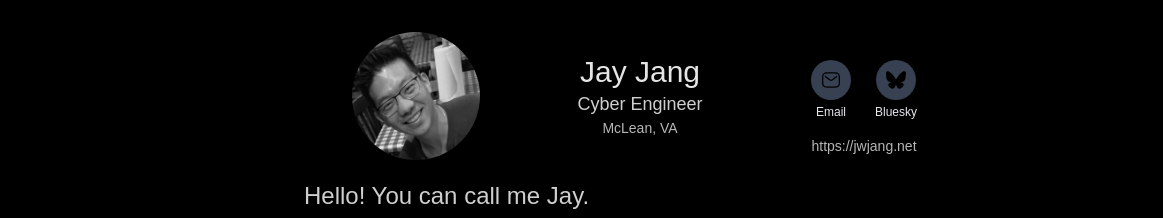
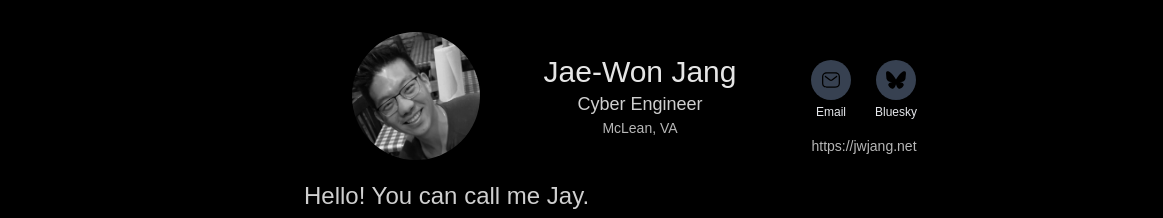
Before and after one commit to jjang3/jjang3.github.io, an Astro site: page / in a window 1280 px wide. Shown: the top 218 px of the page, 0-1163 px from the left. Built offline with nearby package versions, Linux system fonts and the light colour scheme; Astro itself is replaced by a stand-in of ours.

Commit message:
Update content.js

```diff
--- a/src/pages/content.js
+++ b/src/pages/content.js
@@ -1,5 +1,5 @@
 // Personal Information --> #hero section
-export const name = "Jay Jang"
+export const name = "Jae-Won Jang"
 export const designation = "Cyber Engineer"
 export const location = "McLean, VA"
 export const pronouns = "he/him"
```
